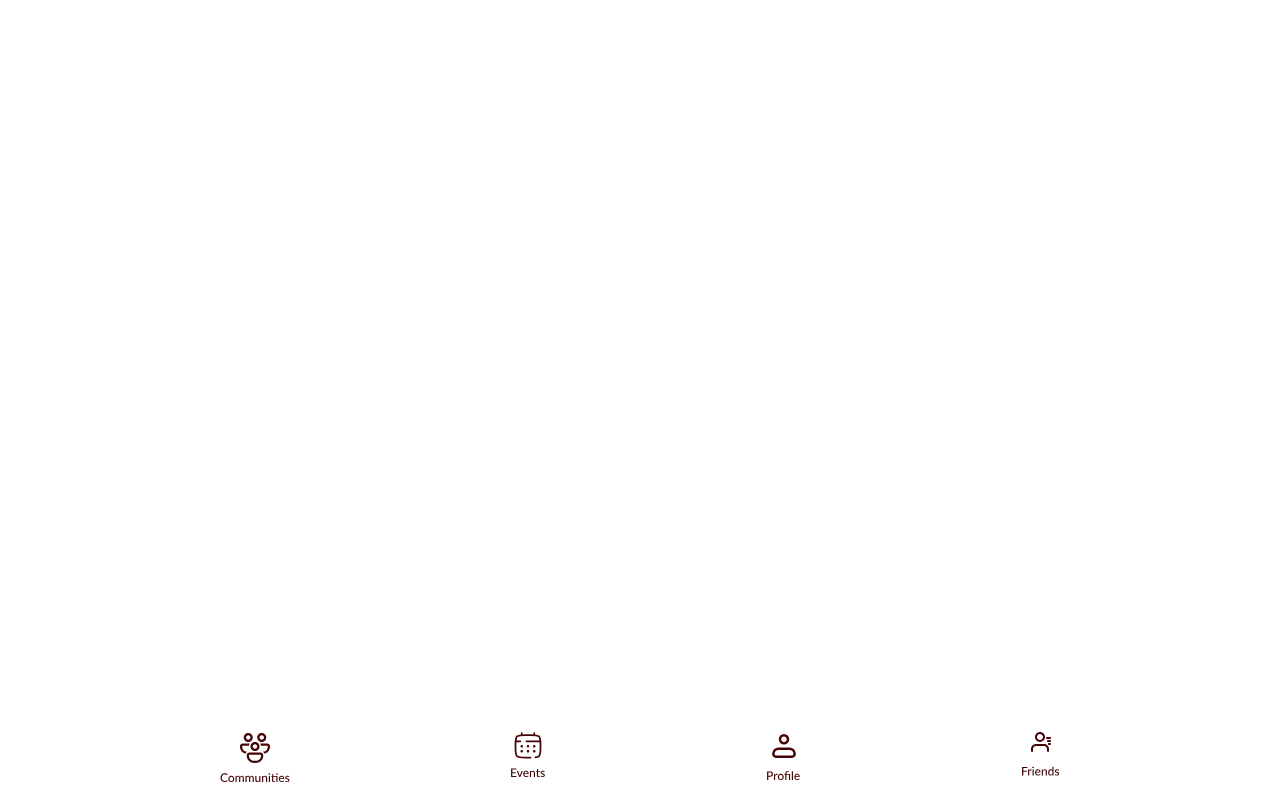
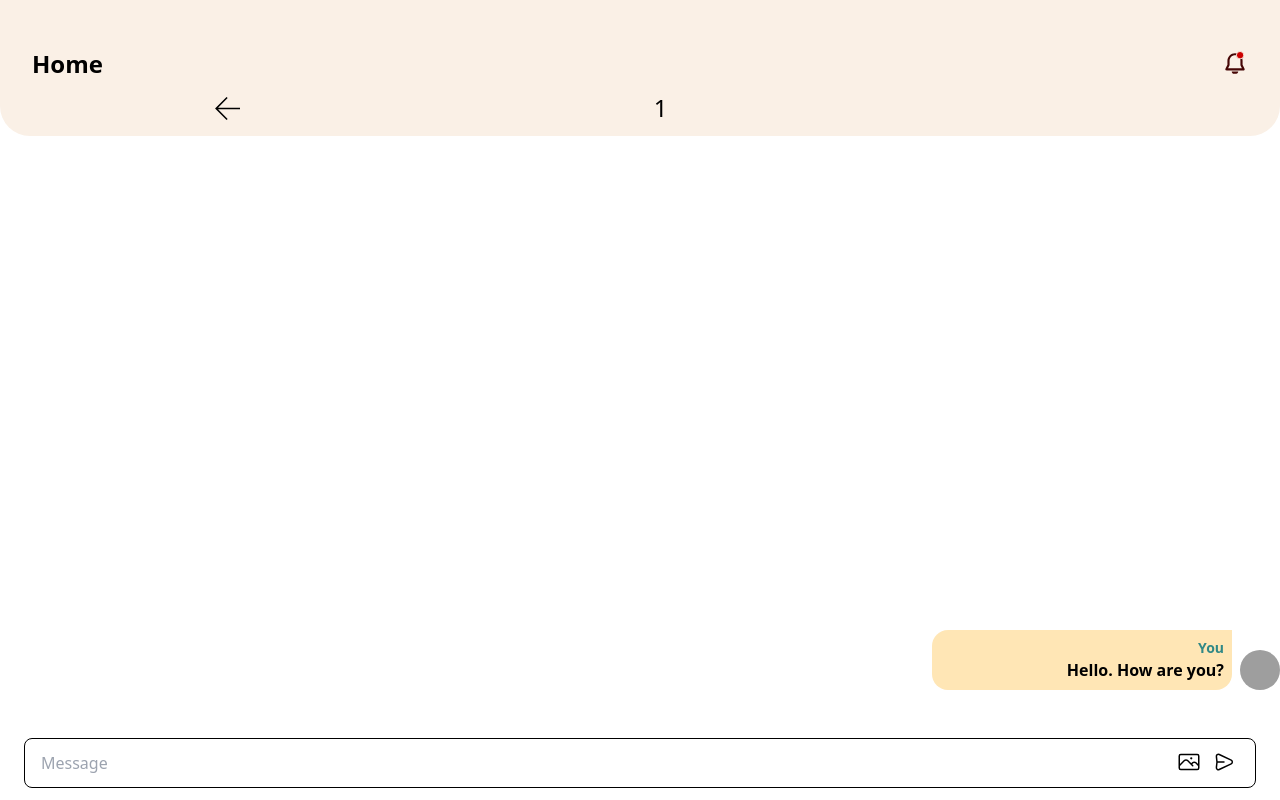
Before and after one commit to assudani66/Palikin, a React (Vite) app: page /community/chat/1 in a window 1280 px wide. Before the commit this address had no page. Built offline with nearby package versions, Linux system fonts and the light colour scheme; grey boxes are pictures that could not be loaded.

Commit message:
fix: Community Card

```diff
--- a/src/App.jsx
+++ b/src/App.jsx
@@ -20,7 +20,7 @@ export default function App()
       <Route path="/events" element={<Events />} />
       <Route path="/events/details" element={<EventDetails />} />
       <Route path="/communities" element={<Communities />} />
-      <Route path="/community/chat" element={<CommunityChat setShowNavBar={setShowNavBar}/>} />
+      <Route path="/community/chat/:name" element={<CommunityChat setShowNavBar={setShowNavBar}/>} />
     </Routes>
 
     {showNavBar && <NavBar />}
--- a/src/pages/communities/Communities.jsx
+++ b/src/pages/communities/Communities.jsx
@@ -22,7 +22,7 @@ export const Communities = () => {
     <Header heading="Home" padding={"pb-20"}/>
     <div className='mt -mt-14 '>
       <Carousel />
-    <h1 className='text text-2xl font-bold mt-12 ml-8'>Your Communities</h1>
+    <h1 className='text text-2xl font-bold mt-8 ml-8'>Your Communities</h1>
     {communities?.map(community=>(
       <CommunityCard community={community}/>
     ))}
--- a/src/pages/communities/CommunityCard.jsx
+++ b/src/pages/communities/CommunityCard.jsx
@@ -7,7 +7,7 @@ export const CommunityCard = ({community}) => {
     const navigate = useNavigate();
 
   return (
-    <div className='flex justify-center items-center m-2 gap-2 ml-8' onClick={()=>navigate("/community/chat")}>
+    <div className='flex justify-center max-w-[70%] items-center m-2 gap-2 ml-10' onClick={()=>navigate(`/community/chat/${community?.name}`)}>
         <span className='bg-[#308886] rounded-full w-16 h-16 flex-shrink-0'>
 
         </span>
--- a/src/pages/communityChat/CommunityChat.jsx
+++ b/src/pages/communityChat/CommunityChat.jsx
@@ -4,11 +4,11 @@ import { useNavigate } from 'react-router-dom';
 
 import { Header } from '../../components';
 import { ImageModal } from './ImageModal';
+import { useParams } from 'react-router-dom';
 
 export const CommunityChat = ({setShowNavBar}) =>
 {
-
-  const communityName = "Harmony Haven"
+  const {name} = useParams()
   const [media, setMedia] = useState(null)
   const [mediaUrl, setMediaUrl] = useState("")
   const [openModal, setOpenModal] = useState(false);
@@ -34,7 +34,7 @@ export const CommunityChat = ({setShowNavBar}) =>
       <svg width="25" height="23" viewBox="0 0 25 23" fill="none" xmlns="http://www.w3.org/2000/svg" onClick={()=>clickHandler()}>
       <path d="M25 12.2812H3.05176L12.6587 21.8882L11.5601 22.9868L0.0732422 11.5L11.5601 0.0131836L12.6587 1.11182L3.05176 10.7188H25V12.2812Z" fill="black"/>
       </svg>
-      <h1 className="text-2xl">{communityName}</h1>
+      <h1 className="text-2xl">{name}</h1>
       <span>{" "}</span>
 
       </section>
```
